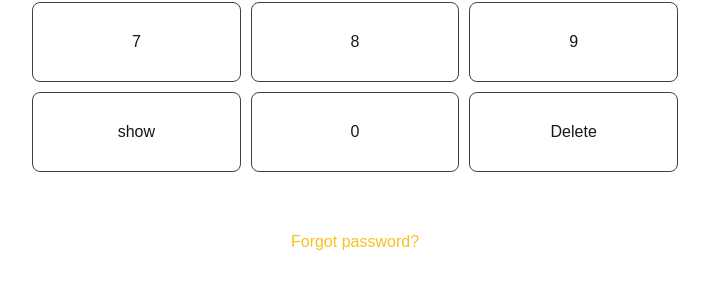
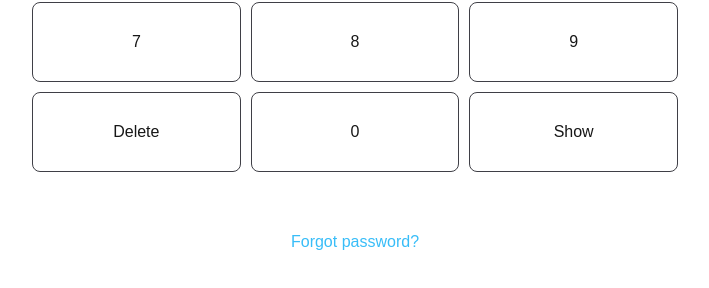
Before and after one commit to Paulelitee/tryouts, a Next.js app: page /haptic in a window 1280 px wide. Shown: the part 366-654 px from the top of the page, without its empty margins (285-994 px from the left). Built offline with nearby package versions, Linux system fonts and the light colour scheme.

Commit message:
password

```diff
--- a/app/haptic/page.tsx
+++ b/app/haptic/page.tsx
@@ -1,7 +1,7 @@
 "use client"
 
 import { useState } from "react"
-import { motion } from 'framer-motion'
+import { AnimatePresence, easeInOut, motion } from 'framer-motion'
 
 export default function Haptic() {
 
@@ -47,10 +47,19 @@ export default function Haptic() {
                     show ? <div
                         className="w-2 h-2 bg-slate-300 rounded-full">
                     </div> :
-                    <motion.div
-                        className="">
+                    <AnimatePresence>
+                    {!show && (
+                        <motion.div
+                            initial={{ y: 20, opacity: 0 }}
+                            animate={{ y: 0, opacity: 1 }}
+                            exit={{ y: 20, opacity: 0.5 }} // Adjusted exit animation for smoothness
+                            transition={{ ease: easeInOut, duration: 0.2 }} // Increased duration slightly for better visibility
+                            className=""
+                        >
                             {digit}
-                    </motion.div>
+                        </motion.div>
+                    )}
+                </AnimatePresence>
                 }
             </div>)}
         </div>
@@ -70,12 +79,13 @@ export default function Haptic() {
         </motion.div>)
         }
         <motion.div
-            whileTap={{
+             whileTap={{
                 scale: 0.9,
             }}
-            onClick={() => setShow(!show)}
-            className={gridItemClass}>
-            {show ? 'show' : 'hide'}
+            onClick={handleDelete}
+            className={gridItemClass}
+        >
+            Delete
         </motion.div>
         <motion.div
             whileTap={{
@@ -86,16 +96,17 @@ export default function Haptic() {
            0
         </motion.div>
         <motion.div
-             whileTap={{
+            whileTap={{
                 scale: 0.9,
             }}
-            onClick={handleDelete}
-            className={gridItemClass}
-        >
-            Delete
+            onClick={() => setShow(!show)}
+            className={value.length < 4 ? gridItemClass : `${gridItemClass} bg-sky-500`}>
+
+            {value.length < 4 ? (show ? 'Show' : 'Hide') : 'Login'}
         </motion.div>
+
     </div>
 
-    <p className="text-amber-400">Forgot password?</p>
+    <p className="text-sky-400 font-light">Forgot password?</p>
    </div>
 }
```
